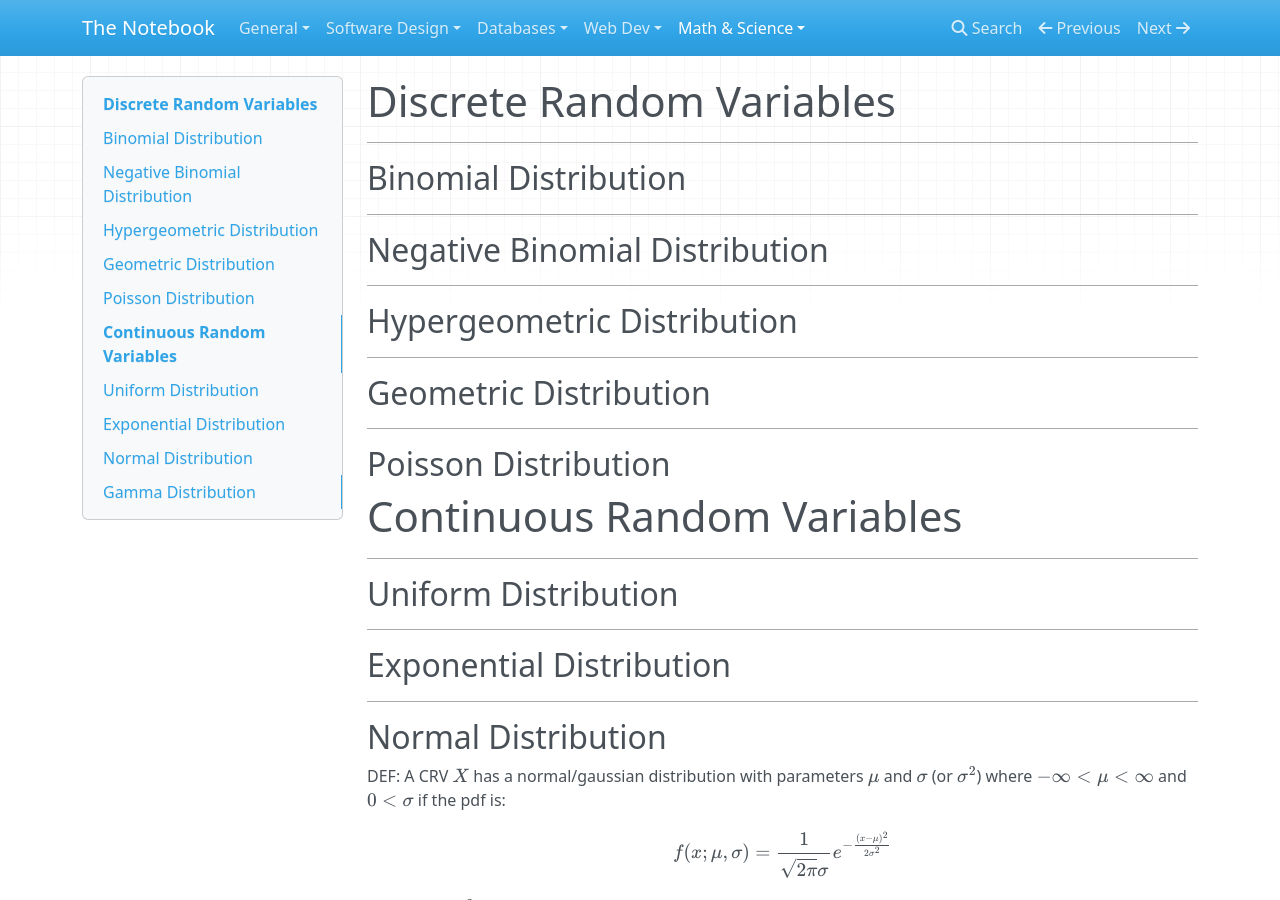
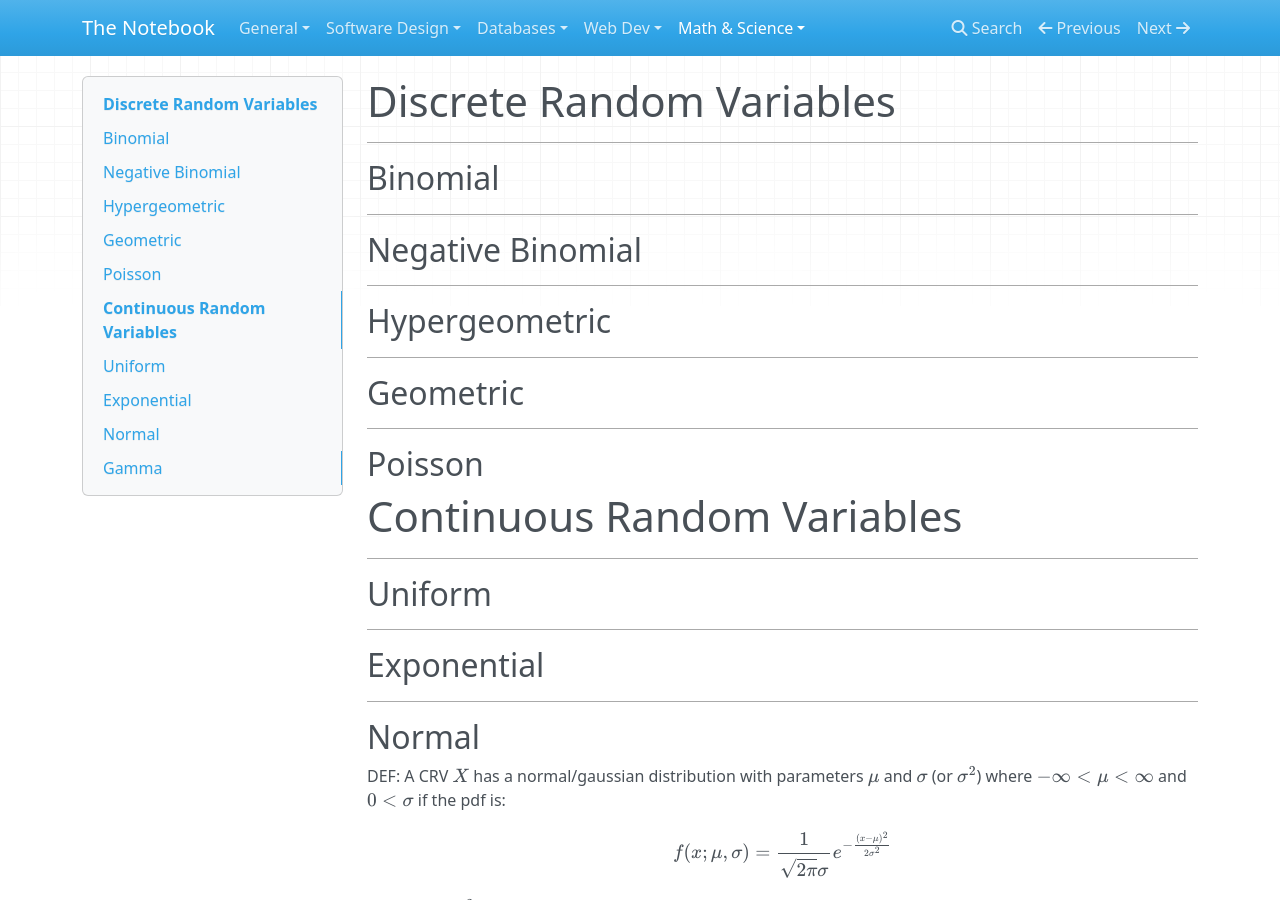
Before and after one commit to meyerv11045/notes, an MkDocs documentation site: the page built from notes/math_science/prob_stats/rv.md, in a window 1280 px wide and 900 px high. Built offline with MkDocs 1.6.1, drawn with Linux system fonts in a browser that asks for light colours; nearby versions of some CDN libraries; formulas are drawn with MathJax 3; some of the changed text lies outside the part shown.

Commit message:
fix imgs and remove dist

```diff
--- a/notes/math_science/prob_stats/rv.md
+++ b/notes/math_science/prob_stats/rv.md
@@ -1,26 +1,26 @@
 # Discrete Random Variables
 ---
-## Binomial Distribution
+## Binomial
 ---
-## Negative Binomial Distribution
+## Negative Binomial
 ---
-## Hypergeometric Distribution
+## Hypergeometric
 ---
-## Geometric Distribution
+## Geometric
 ---
-## Poisson Distribution
+## Poisson
 
 
 # Continuous Random Variables
 
 ---
-## Uniform Distribution
+## Uniform
 
 ---
-## Exponential Distribution
+## Exponential
 
 ---
-## Normal Distribution
+## Normal
 DEF: A CRV $X$ has a normal/gaussian distribution with parameters $\mu$ and $\sigma$ (or $\sigma^2$) where $-\infty < \mu < \infty$ and $0 < \sigma$ if the pdf is:
 
 $$f(x; \mu, \sigma) = \frac{1}{\sqrt{2\pi}\sigma}e^{-\frac{(x-\mu)^2}{2\sigma^2}}$$
@@ -29,7 +29,7 @@ $X \sim N(\mu,\sigma^2)$
 
 A large $\sigma$ implies a value far from $\mu$ is well observed whereas such a value is unlikely when $\sigma$ is small.
 
-![normal curves](static/normal-curves.png)
+![normal curves](./static/normal-curves.png)
 
 ### Standard Normal Distribution
 Since standard integration techniques cannot be used to evaluate the cdf of a normal distribution, the standard normal distribution ($\mu = 0$ and $\sigma = 1$) has been tabulated and can be used to compute probabilities for any other values of $\mu$ and $\sigma$.
@@ -77,10 +77,10 @@ In statistical inference, we need values on the measurement axis that capture sm
 
 $z_\alpha$ denotes the value on the measurement axis for which $\alpha$ of the area under the z curve lies to the right of $z_\alpha$. Also is the $100(1-\alpha)$th percentile of the standard normal distribution.
 
-![z-alpha](static/z-alpha.png)
+![z-alpha](./static/z-alpha.png)
 
 ---
-## Gamma Distribution
+## Gamma
 The gamma family of pdfs yield a wide variety of skewed distributional shapes that can be used for situations in which the symmetric normal disitrubtion does not accurately represent the skewed random variable.
 
 
@@ -108,7 +108,7 @@ $\beta$ is known as the *scale parameter* because values less than one compress
 
 $\alpha$ determines how far to the right the distribution's center is, with larger values making it centered more to the right.
 
-![gammas](static/gammas.png)
+![gammas](./static/gammas.png)
 
 $$E(X) = \alpha \beta$$
 $$V(X) = \alpha \beta^2$$
```
Also changed, not shown: notes/math_science/prob_stats/crvs.md (+3 -3 lines), notes/math_science/prob_stats/joint-distributions.md (+2 -2 lines).
